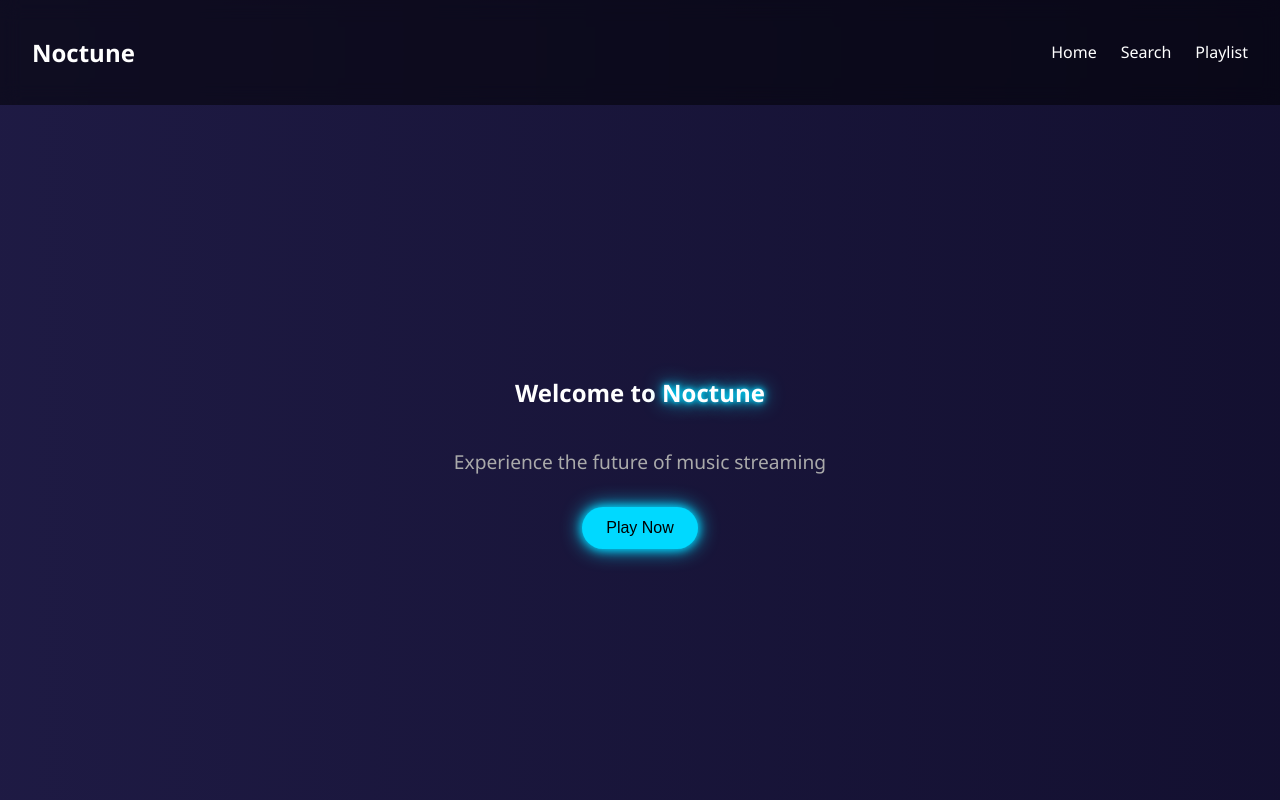
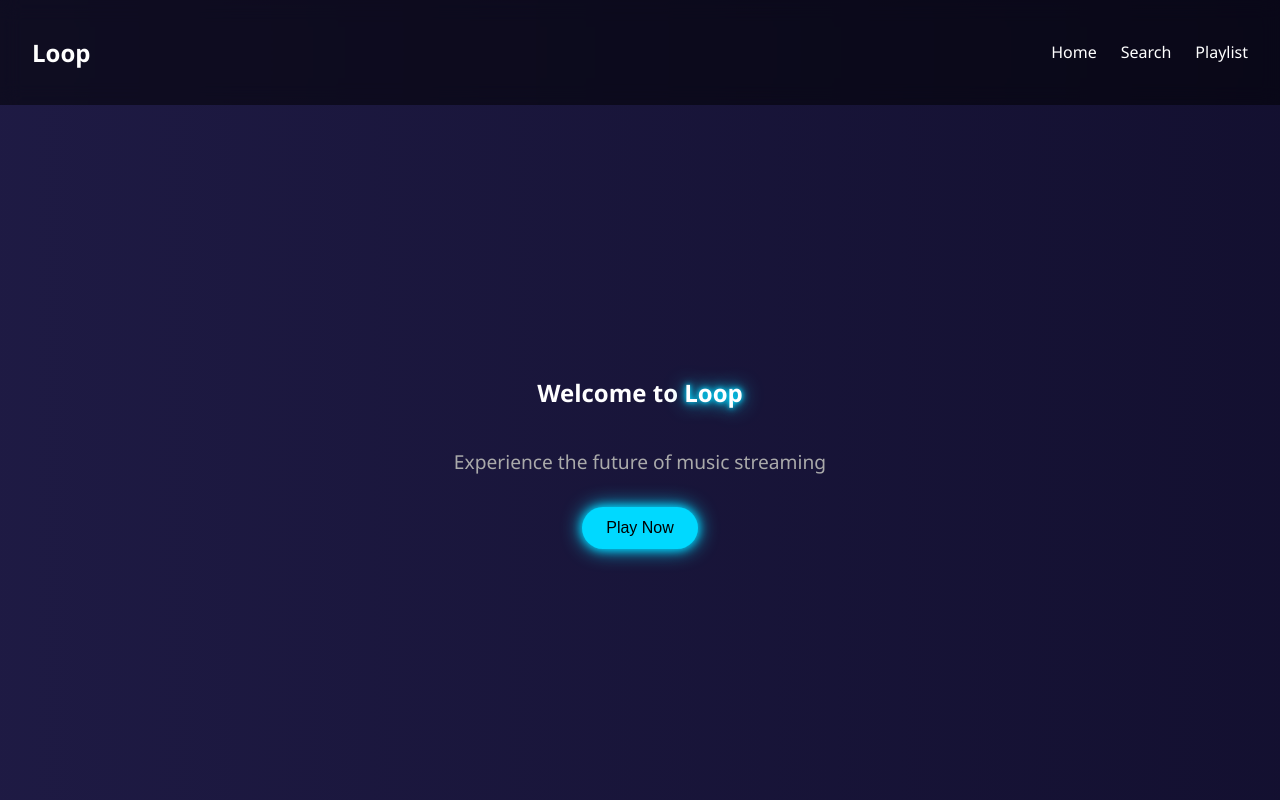
Before and after one commit to k3rc/webapp, a plain HTML site: page index.html in a window 1280 px wide. Drawn offline with Linux system fonts and the light colour scheme.

Commit message:
Update index.html

```diff
--- a/index.html
+++ b/index.html
@@ -3,13 +3,13 @@
 <head>
   <meta charset="UTF-8" />
   <meta name="viewport" content="width=device-width, initial-scale=1.0" />
-  <title>Noctune - Music Streaming App</title>
+  <title>Loop - Music Streaming App</title>
   <link rel="stylesheet" href="style.css" />
   <link rel="icon" href="favicon.ico" type="image/x-icon" />
 </head>
 <body>
   <nav>
-    <h1>Noctune</h1>
+    <h1>Loop</h1>
     <ul>
       <li data-section="home">Home</li>
       <li data-section="search">Search</li>
@@ -18,7 +18,7 @@
   </nav>
   <main>
     <section id="home" class="section active">
-      <h2>Welcome to <span class="glow">Noctune</span></h2>
+      <h2>Welcome to <span class="glow">Loop</span></h2>
       <p class="subtitle">Experience the future of music streaming</p>
       <button class="glow-button">Play Now</button>
     </section>
```
